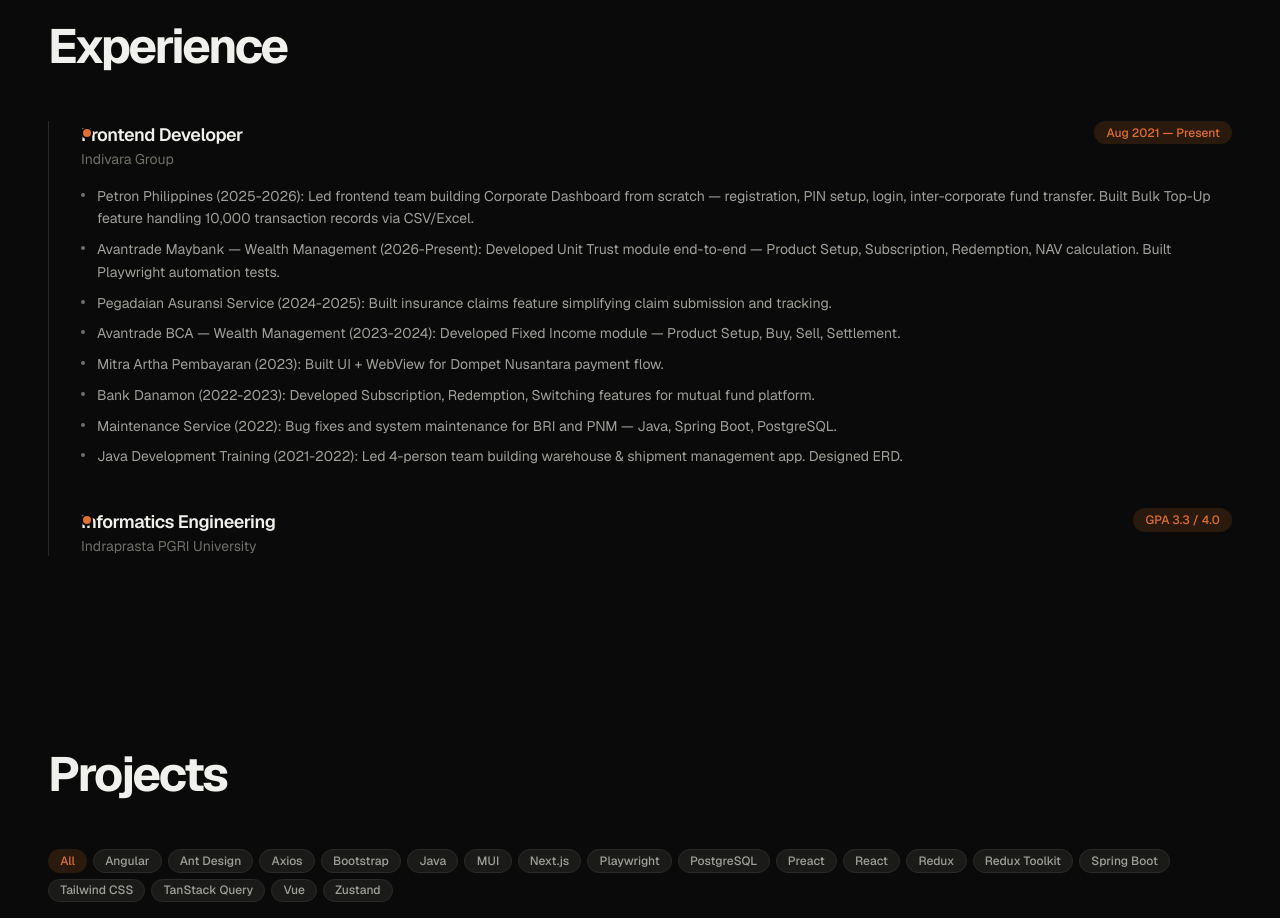
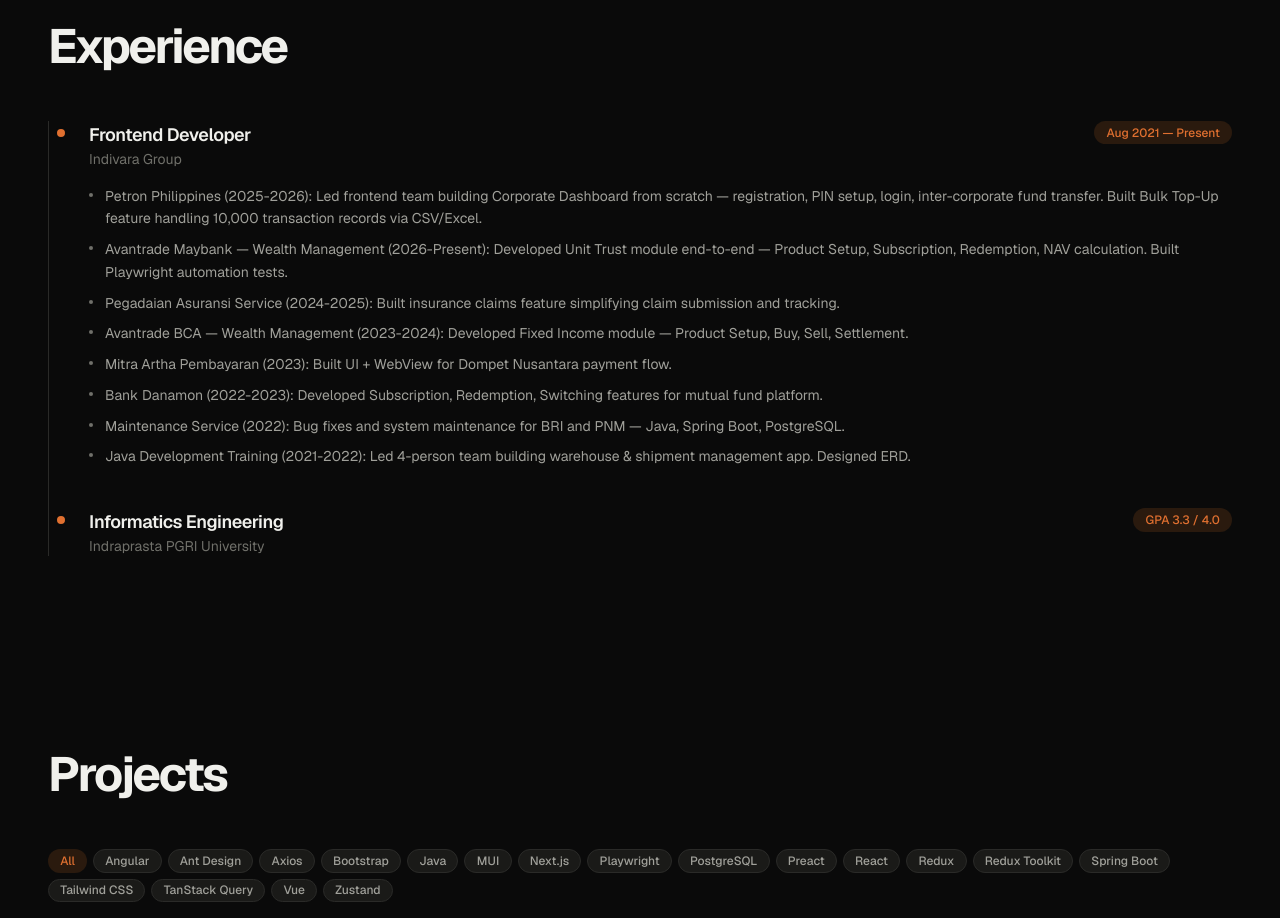
Before and after one commit to indra-182/Portfolio, a Next.js app: page / in a window 1280 px wide. Shown: the part 2240-3158 px from the top of the page. Built offline with nearby package versions, Linux system fonts and the light colour scheme; no server answers.

Commit message:
fix: timeline dot overlap — inc padding pl-8→pl-10

```diff
--- a/src/components/sections/Experience.tsx
+++ b/src/components/sections/Experience.tsx
@@ -13,12 +13,12 @@
           </div>
         </ScrollReveal>
 
-        <StaggerContainer className="relative border-l border-border pl-8">
+        <StaggerContainer className="relative border-l border-border pl-10">
           {experiences.map((exp, i) => (
             <StaggerItem key={i} className="relative pb-10 last:pb-0">
               <span
                 aria-hidden="true"
-                className="absolute -left-2.15rem top-1.5 size-3 rounded-full border-2 border-bg bg-accent"
+                className="absolute -left-[2.1rem] top-1.5 size-3 rounded-full border-2 border-bg bg-accent"
               />
               <div className="flex flex-col gap-1 sm:flex-row sm:items-start sm:justify-between">
                 <div>
```
